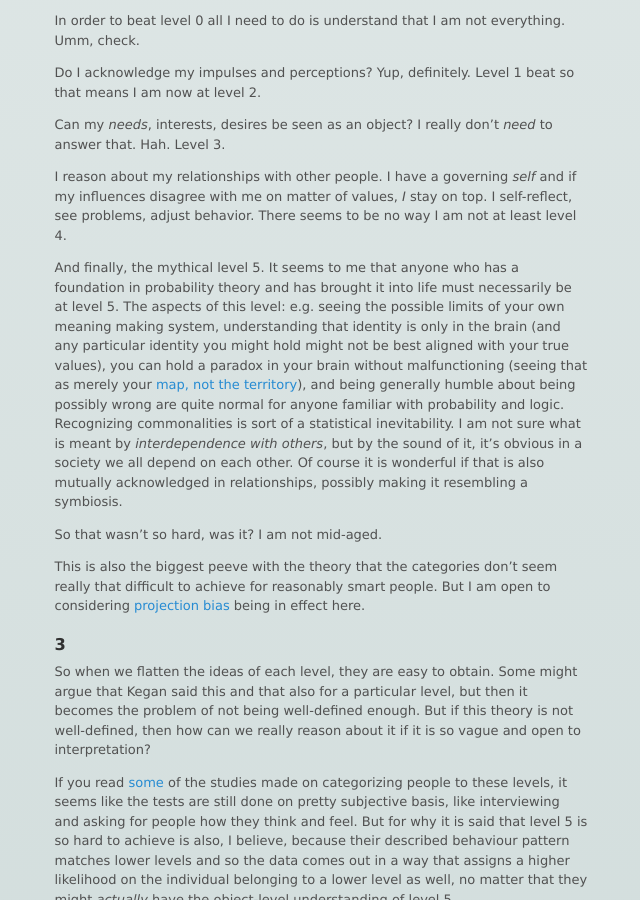
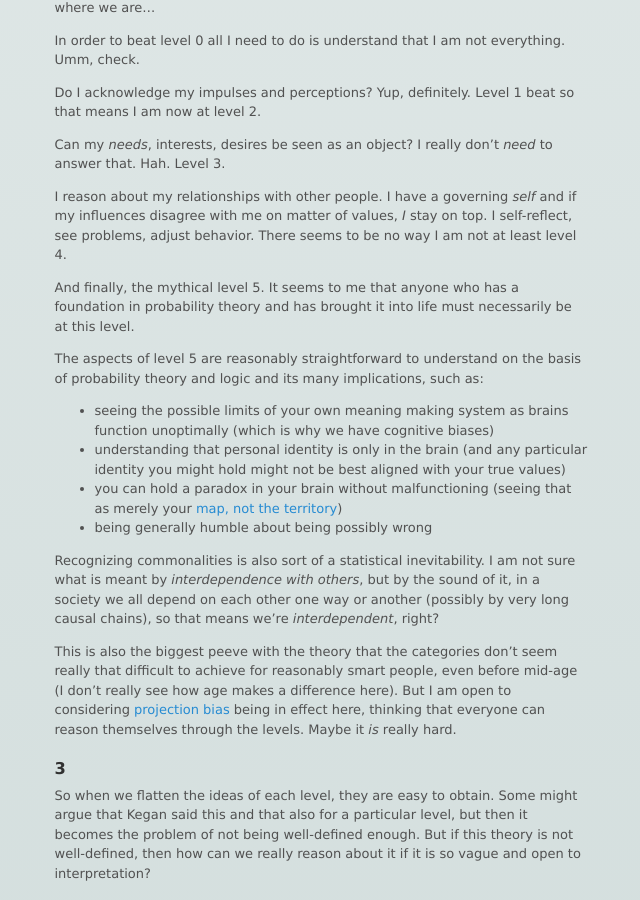
Before and after one commit to azatris/azatris.github.io, a Jekyll site: the page built from _posts/2016-03-06-levels.md, in a window 1280 px wide and 900 px high, scrolled down 3741 px. Shown: the whole window, without its empty margins (319-959 px from the left). Built offline with Jekyll 4.4.1, drawn with Linux system fonts in a browser that asks for light colours; comment, search, counter and statistics services are not loaded; some of the changed text lies outside the part shown.

Commit message:
Content update

```diff
--- a/_posts/2016-03-06-levels.md
+++ b/_posts/2016-03-06-levels.md
@@ -5,7 +5,7 @@ title: Kegan's Levels (or Constructive Developmental Theory)
 
 ## Introduction
 
-As soon as I stumbled on people talking about Kegan's levels, it captured my curiosity: _"finally, a coherent theory of self-development!"_. My hopes were of course immediately towards actually being able to _use it_.
+As soon as I stumbled on people talking about Kegan's levels, it captured my curiosity: _"finally, a coherent theory of self-development!"_. My hopes were of course immediately towards actually being able to _use it_. So my advice is to take the theory with a grain of salt.
 
 The core idea of the theory is that there are 5 developmental levels where you are categorized into. The levels are mutually exclusive, but you aren't strictly pigeonholed into a particular level and usually in a transition from one to another.
 
@@ -87,11 +87,18 @@ Can my _needs_, interests, desires be seen as an object? I really don't _need_ t
 
 I reason about my relationships with other people. I have a governing _self_ and if my influences disagree with me on matter of values, _I_ stay on top. I self-reflect, see problems, adjust behavior. There seems to be no way I am not at least level 4.
 
-And finally, the mythical level 5. It seems to me that anyone who has a foundation in probability theory and has brought it into life must necessarily be at level 5. The aspects of this level: e.g. seeing the possible limits of your own meaning making system, understanding that identity is only in the brain (and any particular identity you might hold might not be best aligned with your true values), you can hold a paradox in your brain without malfunctioning (seeing that as merely your [map, not the territory](https://en.wikipedia.org/wiki/Map%E2%80%93territory_relation)), and being generally humble about being possibly wrong are quite normal for anyone familiar with probability and logic. Recognizing commonalities is sort of a statistical inevitability. I am not sure what is meant by _interdependence with others_, but by the sound of it, it's obvious in a society we all depend on each other. Of course it is wonderful if that is also mutually acknowledged in relationships, possibly making it resembling a symbiosis.
+And finally, the mythical level 5. It seems to me that anyone who has a foundation in probability theory and has brought it into life must necessarily be at this level.
 
-So that wasn't so hard, was it? I am not mid-aged.
+The aspects of level 5 are reasonably straightforward to understand on the basis of probability theory and logic and its many implications, such as:
 
-This is also the biggest peeve with the theory that the categories don't seem really that difficult to achieve for reasonably smart people. But I am open to considering [projection bias](https://en.wikipedia.org/wiki/Projection_bias) being in effect here.
+* seeing the possible limits of your own meaning making system as brains  function unoptimally (which is why we have cognitive biases)
+* understanding that personal identity is only in the brain (and any particular identity you might hold might not be best aligned with your true values)
+* you can hold a paradox in your brain without malfunctioning (seeing that as merely your [map, not the territory](https://en.wikipedia.org/wiki/Map%E2%80%93territory_relation))
+* being generally humble about being possibly wrong
+
+Recognizing commonalities is also sort of a statistical inevitability. I am not sure what is meant by _interdependence with others_, but by the sound of it, in a society we all depend on each other one way or another (possibly by very long causal chains), so that means we're _interdependent_, right?
+
+This is also the biggest peeve with the theory that the categories don't seem really that difficult to achieve for reasonably smart people, even before mid-age (I don't really see how age makes a difference here). But I am open to considering [projection bias](https://en.wikipedia.org/wiki/Projection_bias) being in effect here, thinking that everyone can reason themselves through the levels. Maybe it _is_ really hard.
 
 ### 3
 
```
